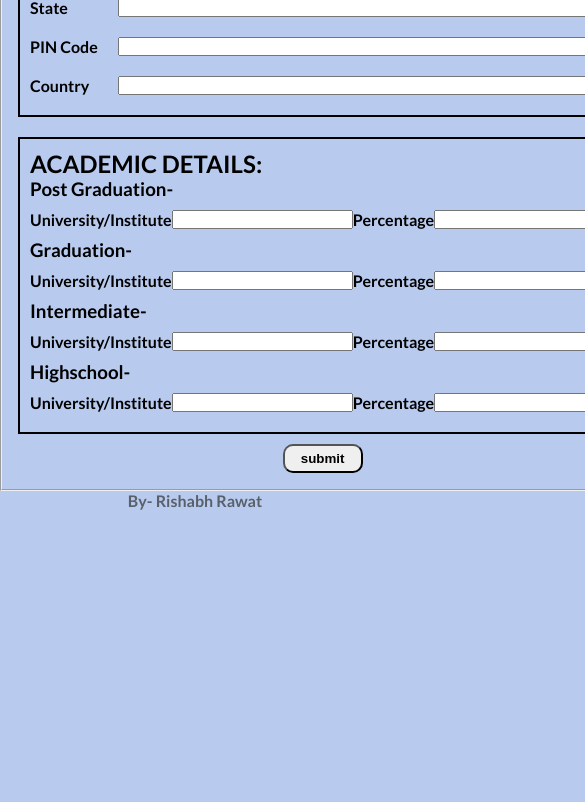
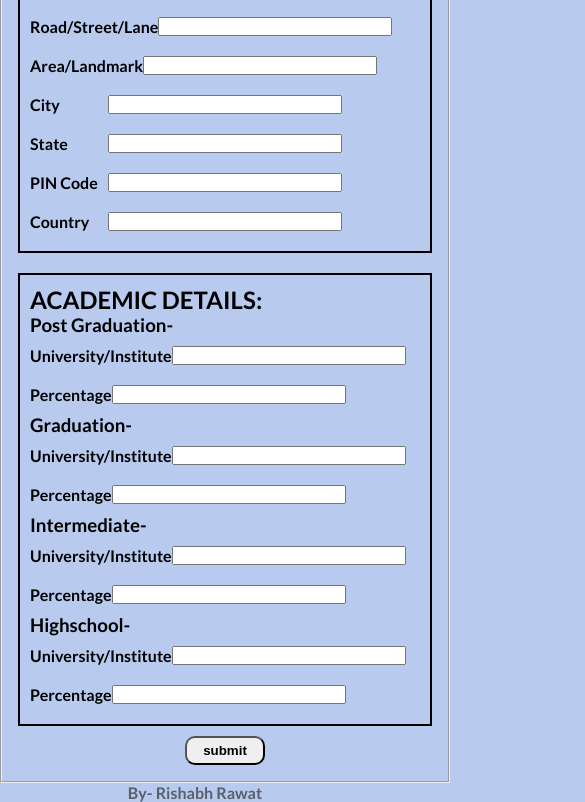
Before and after one commit to dev-RishabhRawat/Form-With-All-Validations, a plain HTML site: page index.html in a window 390 px wide. Shown: the part 572-1374 px from the top of the page, 585 px wide, since content can reach past the window. Before the commit the page ends 1082 px from the top, so only its background shows below. Drawn offline with Linux system fonts and the light colour scheme.

Commit message:
made some new changes

```diff
--- a/index.html
+++ b/index.html
@@ -33,7 +33,7 @@
         }
 
         .formFields {
-            width: 100%;
+            min-width: 100%;
             min-height: 100vh;
         }
 
@@ -88,6 +88,31 @@
           color: #333333;
           opacity: 0.7;
       }
+    @media  (max-width: 767px) {
+        header{
+            width: 500px;
+        }
+        .formFields {
+           width: 100%;
+        }
+        .row .col input {
+            flex-basis: 60%;
+            outline: none;
+            align-items: flex-end;
+        }
+        .border .row {
+            width: 100vw;
+            display: flex;
+            flex-direction: column;
+            justify-content: center;
+            align-items: stretch;
+        }
+        .row .col label {
+            flex-basis: 20%;
+            font-weight: bold;
+        }
+    }
+
     </style>
 </head>
 
@@ -119,7 +144,7 @@
                     </div>
                     <div class="col">
                         <label for="mobile_num">Contact:</label>
-                        <input type="number" id="mobile_num" name="mobile_num" required min="10" max="12">
+                        <input type="number" id="mobile_num" name="mobile_num" required maxlength="12">
 
                     </div>
                 </div>
@@ -178,6 +203,8 @@
                         <div class="col">
                             <label for="post_graduation">University/Institute</label>
                             <input type="text" name="post_graduation" id="post_graduation" required >
+                        </div>
+                            <div class="col">
                             <label for="pg_per">Percentage</label>
                             <input type="text" name="pg_per" id="pg_per" required >
                         </div>
@@ -187,15 +214,20 @@
                         <div class="col">
                             <label for="graduation">University/Institute</label>
                             <input type="text" name="graduation" id="graduation" required >
-                            <label for="ug_per">Percentage</label>
+                        </div>
+                        <div class="col">
+                              <label for="ug_per">Percentage</label>
                             <input type="text" name="ug_per" id="ug_per" required >
-                        </div>
+                            </div>
+
                     </div>
                     <h3 >Intermediate-</h3>
                     <div class="row">
                         <div class="col">
                             <label for="intermediate">University/Institute</label>
                             <input type="text" name="intermediate" id="intermediate" required >
+                        </div>
+                        <div class="col">
                             <label for="inter_per">Percentage</label>
                             <input type="text" name="inter_per" id="inter_per" required >
                         </div>
@@ -205,6 +237,8 @@
                         <div class="col">
                             <label for="highschool">University/Institute</label>
                             <input type="text" name="highschool" id="highschool" required >
+                        </div>
+                        <div class="col">
                             <label for="Highschool_per">Percentage</label>
                             <input type="text" name="Highschool_per" id="Highschool_per" required >
                         </div>
```
